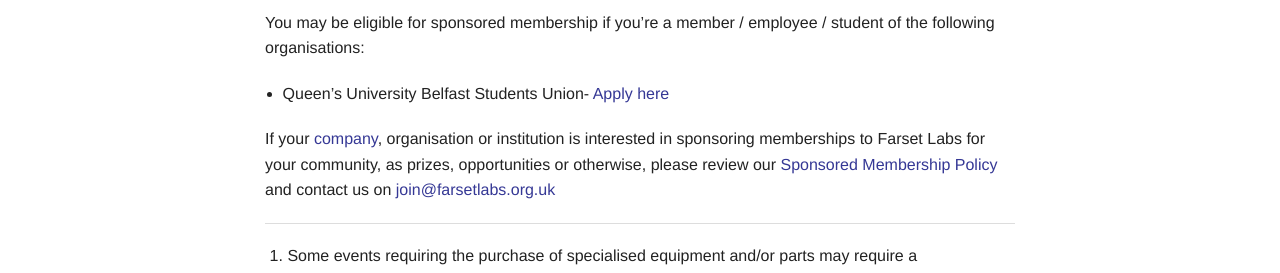
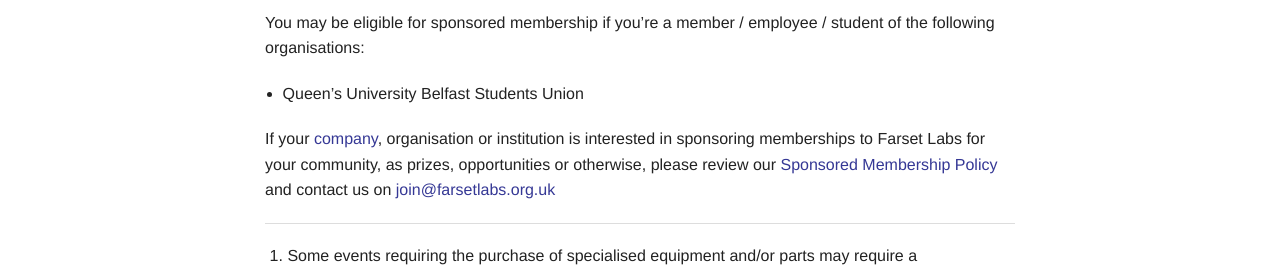
Before and after one commit to FarsetLabs/farsetlabs.github.io, a Jekyll site: the page built from membership/index.md, in a window 1280 px wide and 900 px high, scrolled down 2773 px. Shown: the part 229-502 px from the top of the window. Built offline with Jekyll 4.4.1, drawn with Linux system fonts in a browser that asks for light colours.

Commit message:
Remove broken link.

```diff
--- a/membership/index.md
+++ b/membership/index.md
@@ -111,7 +111,7 @@
 
 You may be eligible for sponsored membership if you're a member / employee / student of the following organisations:
 
-* Queen's University Belfast Students Union- [Apply here](http://www.qubsu.org/EnterpriseSU/Opportunities/FarsetLabs/)
+* Queen's University Belfast Students Union
 
 If your [company](/about/corporates), organisation or institution is interested in sponsoring memberships to Farset Labs for your community, as prizes, opportunities
 or otherwise, please review our [Sponsored Membership Policy](/about/sponsored_membership_policy.html) and contact us on <join@farsetlabs.org.uk>
```
